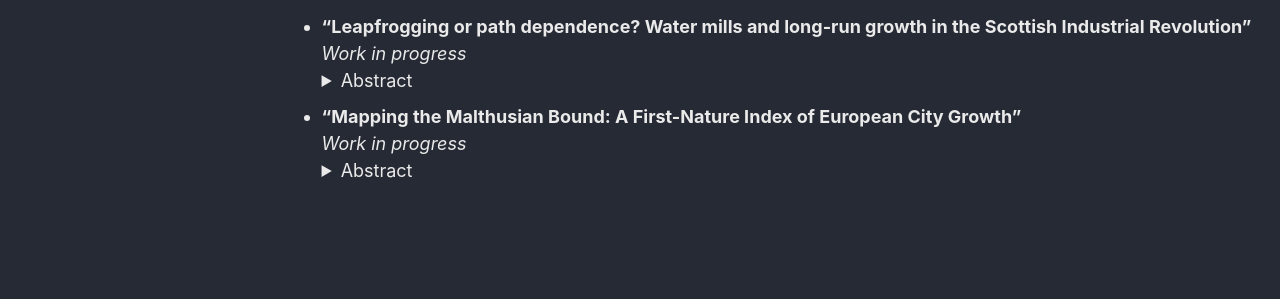
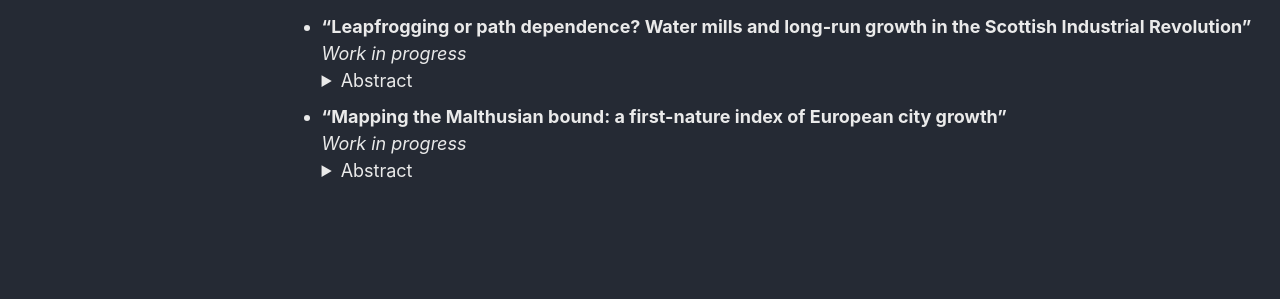
Before and after one commit to maltehhinrichs/maltehhinrichs.github.io, a Jekyll site: the page built from _pages/research-interests.md, in a window 1280 px wide and 1387 px high. Shown: the part 795-1094 px from the top of the window. Built offline with Jekyll 4.4.1, drawn with Linux system fonts in a browser that asks for light colours; some web fonts are replaced; a script that is not in the unit is left out.

```diff
--- a/_pages/research-interests.md
+++ b/_pages/research-interests.md
@@ -39,7 +39,7 @@ My research focuses on the intersection of economic history, technological chang
   Does technological change favor agile entrants or adaptable incumbents? I examine this using Scotland’s industrialization, testing whether steam power allowed new locations to "leapfrog" centers of water power. Using a newly constructed dataset linking over 1,200 pre-industrial mills to parish-level outcomes, and an instrumental variable strategy based on geographic endowments, I reject the leapfrogging hypothesis. An additional mill in 1755 caused 8% higher long-run population growth (driven by migration), with effects intensifying precisely when steam power became abundant. Micro-evidence reveals that hydraulically advantaged mill sites largely survived, transitioned to industrial production and avoided obsolescence by integrating steam power as a complementary technology. The findings demonstrate that proto-industrial water power provided the critical infrastructure and human capital for the steam age, challenging the view that coal endowments alone determined the industrial map.
   </details>
 
-- **"Mapping the Malthusian Bound: A First-Nature Index of European City Growth"**
+- **"Mapping the Malthusian bound: a first-nature index of European city growth"**
   *Work in progress*
   <details>
   <summary>Abstract</summary>
```
